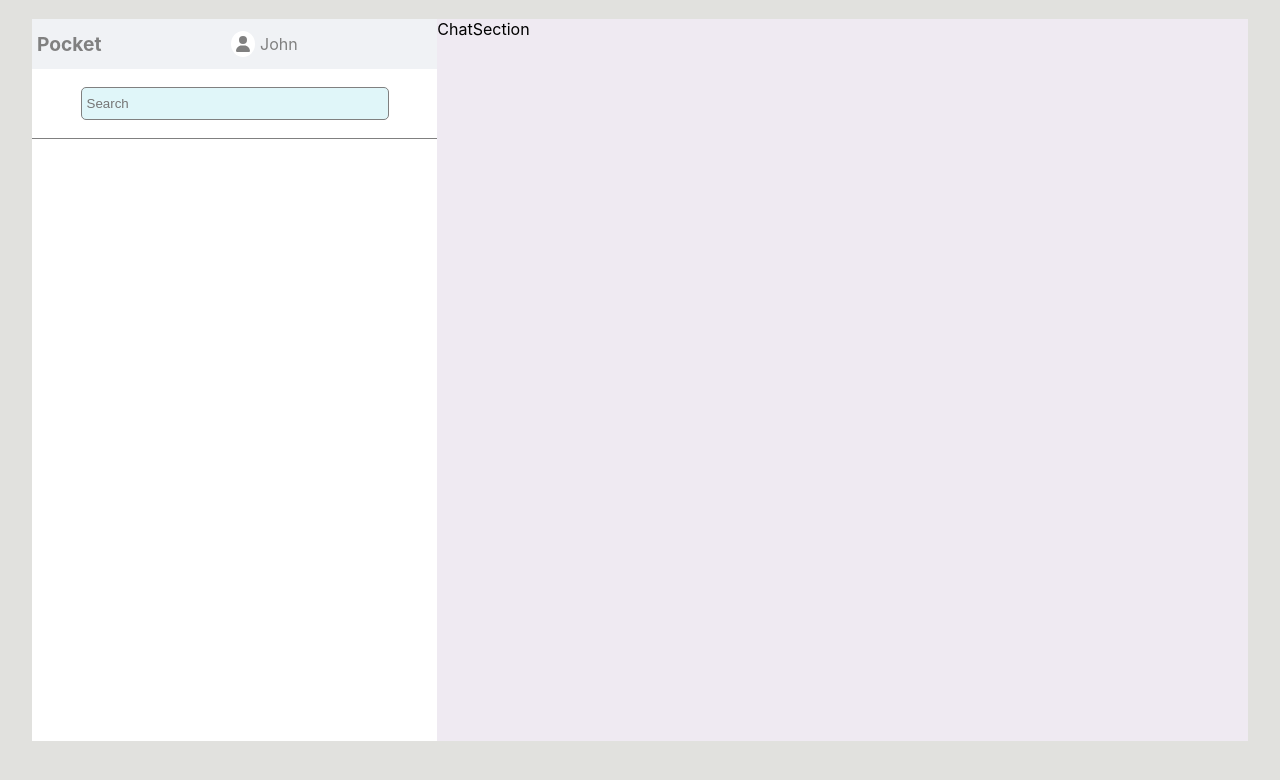
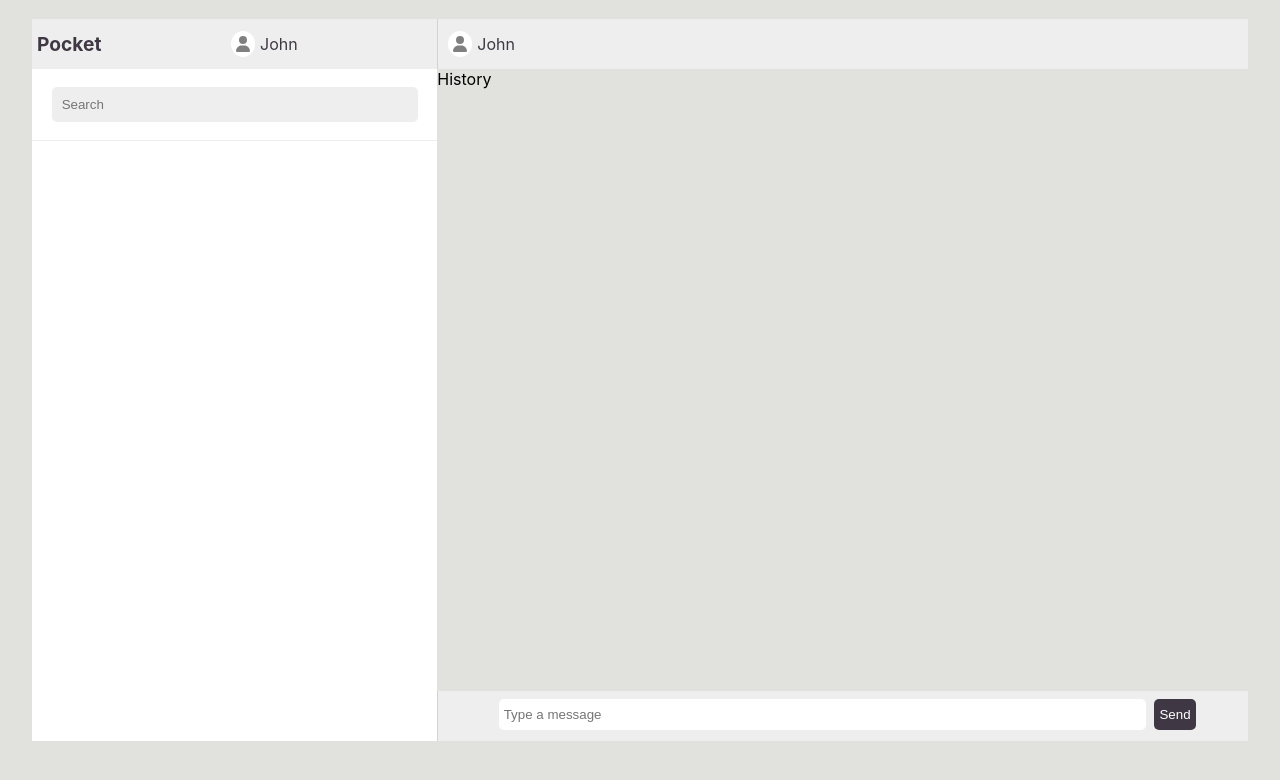
Before and after one commit to mansurmansur/web-socket, a React (Create React App) app in the folder client/: page / in a window 1280 px wide. Shown: the top 780 px of the page. Built offline with nearby package versions, Linux system fonts and the light colour scheme; no server answers.

Commit message:
redesigned the front end, broken into smaller components: searchBar, ChatForm, NavBar, Card, ChatHistory

```diff
--- /dev/null
+++ b/client/src/components/ChatForm.jsx
@@ -0,0 +1,19 @@
+import React from "react"
+
+const ChatForm = (props) => {
+  return (
+    <div className="chatFormSection">
+      <form className="chatForm">
+        <input
+          type="text"
+          name="message"
+          id="message"
+          placeholder="Type a message"
+        />
+        <button className="msg-send-btn">Send</button>
+      </form>
+    </div>
+  );
+};
+
+export default ChatForm;
--- /dev/null
+++ b/client/src/components/ChatHistory.jsx
@@ -0,0 +1,11 @@
+import React from "react"
+
+const ChatHistory = (props) => {
+  return (
+    <div className="chatHistory">
+      History
+    </div>
+  )
+};
+
+export default ChatHistory;
--- /dev/null
+++ b/client/src/components/ChatNavBar.jsx
@@ -0,0 +1,16 @@
+import React from "react"
+import {FontAwesomeIcon} from '@fortawesome/react-fontawesome'
+import {faUser} from '@fortawesome/free-solid-svg-icons'
+
+const ChatNavBar = (props) => {
+  return (
+    <div className="navBar">
+      <div className="profile-wrapper">
+        <FontAwesomeIcon icon={faUser} className="profile-icon" />
+        <span className="user-name">John</span>
+      </div>
+    </div>
+  );
+};
+
+export default ChatNavBar;
--- a/client/src/components/ChatSection.jsx
+++ b/client/src/components/ChatSection.jsx
@@ -1,9 +1,14 @@
 import React from "react"
+import ChatNavBar from "./ChatNavBar";
+import ChatHistory from "./ChatHistory";
+import ChatForm from "./ChatForm";
 
 const ChatSection = (props) => {
   return (
     <div className="chatSection">
-      ChatSection
+      <ChatNavBar />
+      <ChatHistory />
+      <ChatForm />
     </div>
   )
 };
--- a/client/src/components/SideNav.jsx
+++ b/client/src/components/SideNav.jsx
@@ -1,6 +1,7 @@
 import React from "react"
 import Navbar from "./Navbar";
 import SearchBar from "./SearchBar";
+
 
 const SideNav = (props) => {
   return (
--- a/client/src/index.css
+++ b/client/src/index.css
@@ -33,16 +33,17 @@ body {
 }
 /* Home */
 .home-wrapper{
-  background: white;
   width: 100%;
   height: 100%;
   display: flex;
 }
 .sideNav{
   flex: 1;
+  background: white;
+
 }
 .navBar{
-  background: #F0F2F5;
+  background: #EEEEEE;
   height: 50px;
   display: flex;
   justify-content: space-between;
@@ -52,7 +53,7 @@ body {
 .logo{
   font-weight: 700;
   font-size: 1.2em;
-  color: gray;
+  color: #3F3844;
 }
 .profile-wrapper{
   display: flex;
@@ -62,7 +63,7 @@ body {
 }
 .user-name{
   margin: 0 5px;
-  color: gray;
+  color: #3F3844;
 }
 .searchBar{
   display: flex;
@@ -70,7 +71,7 @@ body {
   align-items: center;
   width: 100%;
   padding: 10px;
-  border-bottom: 1.2px solid gray;
+  border-bottom: 1.5px solid #EEEEEE;
 }
 .search-form{
   display: flex;
@@ -78,16 +79,81 @@ body {
   align-items: center;
   width: 100%;
 }
-.search-form input{
+#search{
   width: 95%;
-  background-color:  #E0F6F9;
-  border: 0;
+  background-color:  #EEEEEE;
+  border: none;
+  padding: 10px;
   outline: none;
 }
 .chatSection{
   flex: 2;
-  background: #EFEAF2;
+  background: #E1E1DE;
+  display: flex;
+  flex-direction: column;
 }
+.chatSection .navBar{
+  border-left: .5px solid lightgrey;
+  padding: 10px;
+}
+.chatSection .profile-wrapper{
+  display: flex;
+  justify-content: flex-start;
+  align-items: center;
+}
+.chatHistory{
+  height: calc(100% - 100px);
+}
+.chatFormSection{
+  width: 100%;
+  height: 50px;
+  background: #EEEEEE;
+  border-left: .5px solid lightgrey;
+}
+.chatForm{
+  display: flex;
+  justify-content: center;
+  align-items: center;
+}
+#message{
+  border: none;
+}
+.msg-send-btn{
+  padding: 8px 5px;
+  border: none;
+  background: #3F3844;
+  border-radius: 5px;
+  color: white;
+}
+.msg-send-btn:hover{
+  opacity: .7;
+}
+.card{
+  display: flex;
+  padding: 10px;
+  align-Items: center;
+}
+.card .profile-icon{
+  background: #EEEEEE;
+  width: 30px;
+  height: 30px;
+  display: flex;
+  justify-content: center;
+  align-items: center;
+}
+.user-info{
+  margin-left: 10px;
+  border-bottom: .5px solid #EEEEEE;
+  padding: 15px 0;
+  width: calc(100% - 30px)
+}.user-info .user-name{
+  margin: 0;
+}
+.lastMessage{
+  font-size: .7em;
+  opacity: .6;
+}
+
 /* Login & Register styling section */
 .page-header {
   font-weight: 600;
```
Also changed, not shown: client/src/components/Card.jsx (added, +17 -0 lines).
